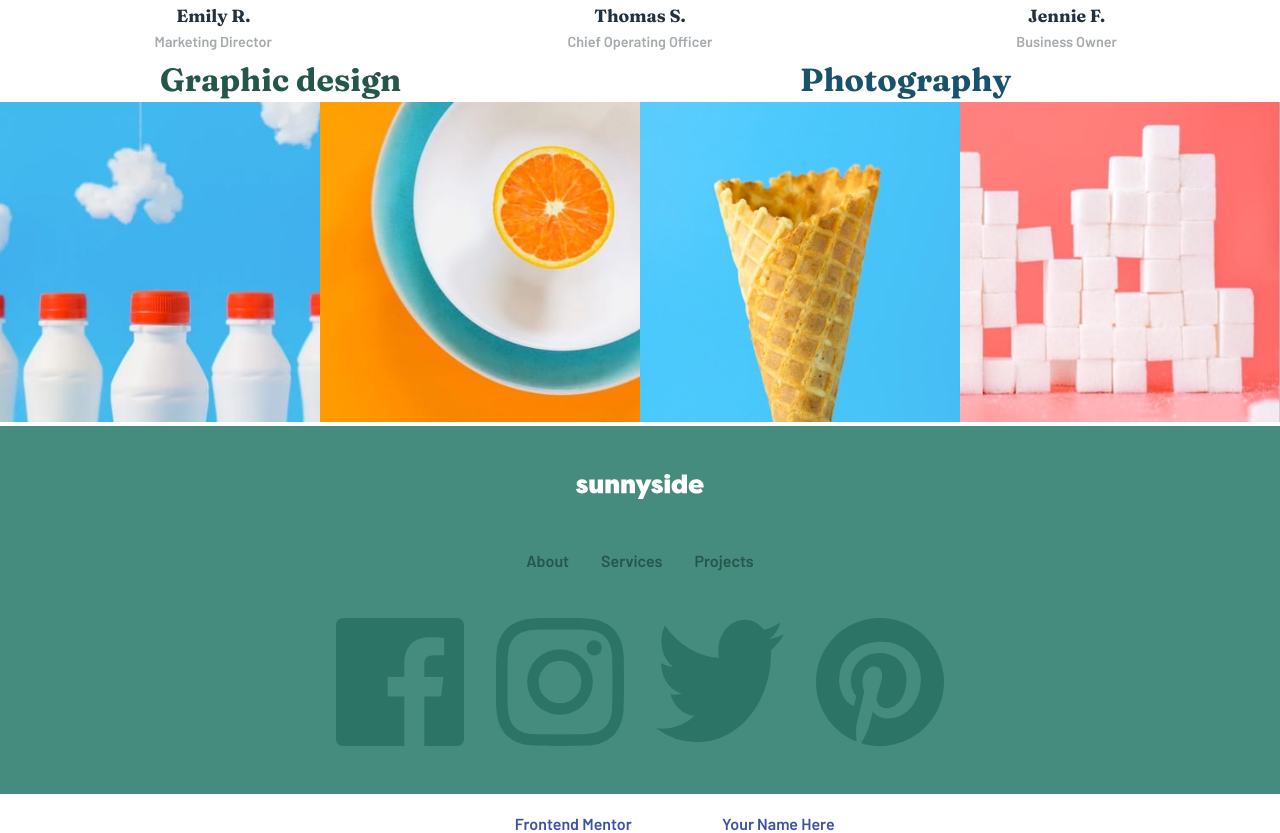
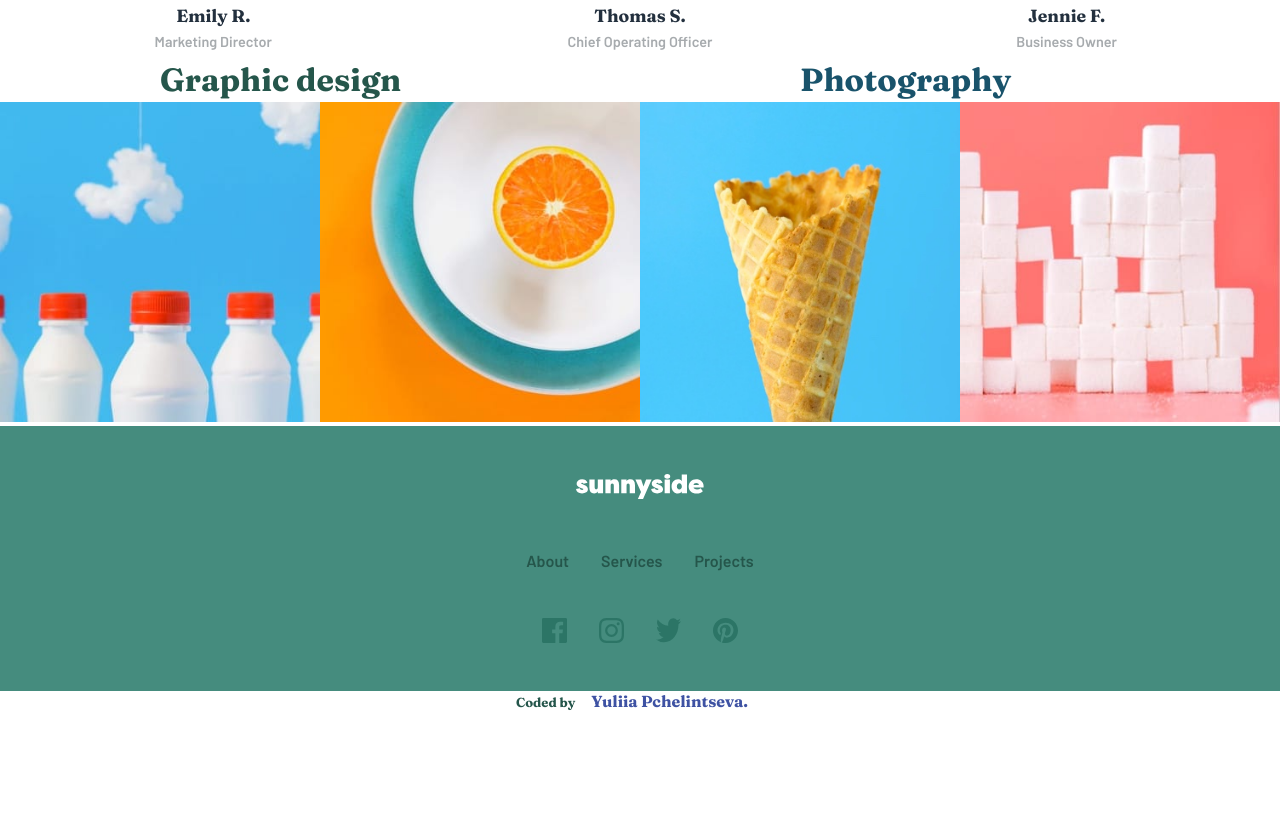
Before and after one commit to yuliia-p/Sunnyside-agency-landing-page, a website: page index.html in a window 1280 px wide. Shown: the part 2885-3718 px from the top of the page. After the commit the page ends 3596 px from the top, so only its background shows below. Drawn offline with Linux system fonts and the light colour scheme.

Commit message:
styling desktop

```diff
--- a/css/layout.css
+++ b/css/layout.css
@@ -35,7 +35,7 @@ div.menu-mobile {
 }
 
 /* Desktop */
-@media screen and (min-width: 756px) {
+@media screen and (min-width: 1000px) {
   .container {
     width: 100%;
   }
--- a/css/styles.css
+++ b/css/styles.css
@@ -55,11 +55,6 @@ a {
   background-image: url("../images/mobile/image-graphic-design.jpg");
   background-size: 100%;
 }
-
-/*
-.margin-b-mobile {
-  margin-bottom: 7rem;
-} */
 
 .margin-mobile {
   margin-top: 20rem;
@@ -126,7 +121,7 @@ button {
 
 /* Desktop */
 
-@media screen and (min-width: 756px) {
+@media screen and (min-width: 1000px) {
   .row-4-mobile {
     background-image: none;
     height: auto;
@@ -170,4 +165,8 @@ button {
   div.menu-buttons button {
     margin-left: 1rem;
   }
+
+  div.row-nowrap img {
+    width: 25px;
+  }
 }
--- a/index.html
+++ b/index.html
@@ -10,8 +10,8 @@
   <link rel="stylesheet" href="./css/reset.css">
   <title>Sunnyside agency landing page</title>
   <style>
-    .attribution { font-size: 11px; text-align: center; }
-    .attribution a { color: hsl(228, 45%, 44%); }
+    .attribution { font-size: 13px; text-align: center; color:hsl(167, 40%, 24%); font-family: Fraunces, serif;}
+    .attribution a { color: hsl(228, 45%, 44%); font-family: Fraunces, serif;}
   </style>
 </head>
 <body>
@@ -176,17 +176,8 @@
       </div>
     </div>
   </div>
-
-
-
-
-
-
-  Contact
-
   <div class="attribution">
-    Challenge by <a href="https://www.frontendmentor.io?ref=challenge" target="_blank">Frontend Mentor</a>.
-    Coded by <a href="#">Your Name Here</a>.
+    Coded by<a href="https://github.com/yuliia-p">Yuliia Pchelintseva.</a>
   </div>
   <script src="./js/main.js"></script>
 </body>
```
